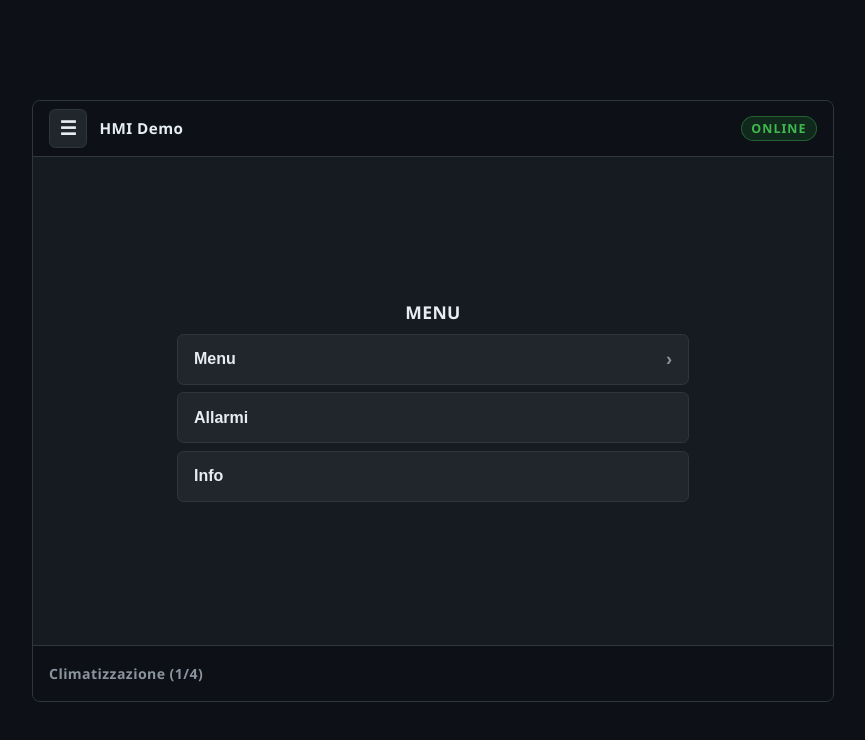
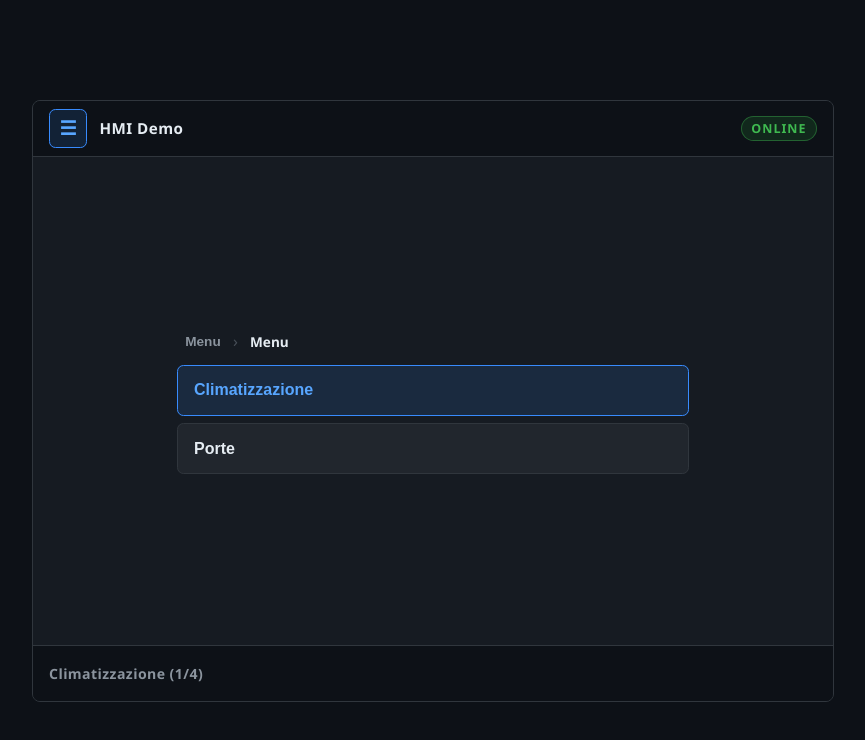
Before and after one commit to mad4j/hmi-demo, a Vue app: page / in a window 1280 px wide. Both pictures are taken after a click on the button "Apri menu". Shown: the top 740 px of the page, without its empty margins (208-1073 px from the left). Built offline with nearby package versions, Linux system fonts and the light colour scheme.

Commit message:
feat: highlight menu button, breadcrumb hierarchy, reopen at current page
Agent-Logs-Url: https://github.com/mad4j/hmi-demo/sessions/1b5126d1-df8c-4ba9-8276-3779650ce6ef

Co-authored-by: mad4j <1510799+mad4j@users.noreply.github.com>

```diff
--- a/src/App.vue
+++ b/src/App.vue
@@ -195,10 +195,23 @@ const parameterValues = reactive(
   Object.fromEntries(uniqueParameters.map((p) => [p.id, sampleValues[p.id] ?? null])),
 )
 
+const findPathToPage = (pages, targetId, currentPath = []) => {
+  for (const page of pages) {
+    if (page.id === targetId) {
+      return currentPath
+    }
+    if (page.submenus?.length) {
+      const result = findPathToPage(page.submenus, targetId, [...currentPath, page.id])
+      if (result !== null) return result
+    }
+  }
+  return null
+}
+
 const toggleMenuMode = () => {
   menuModeEnabled.value = !menuModeEnabled.value
   if (menuModeEnabled.value) {
-    menuPath.value = []
+    menuPath.value = findPathToPage(menuConfig.pages, currentPageId.value) ?? []
   }
 }
 
@@ -214,6 +227,19 @@ const pageCounterLabel = computed(() => {
   const total = selectablePages.length || 1
   return `${safeIndex}/${total}`
 })
+
+const breadcrumbs = computed(() => {
+  const crumbs = [{ id: null, label: 'Menu' }]
+  for (const id of menuPath.value) {
+    const item = findPageById(menuConfig.pages, id)
+    if (item) crumbs.push({ id, label: item.label })
+  }
+  return crumbs
+})
+
+const navigateToBreadcrumb = (index) => {
+  menuPath.value = menuPath.value.slice(0, index)
+}
 
 const visibleMenuItems = computed(() => getMenuItemsByPath(menuConfig.pages, menuPath.value))
 const currentMenuTitle = computed(() => {
@@ -263,13 +289,26 @@ const goToParentMenu = () => {
 
     <main class="content">
       <template v-if="menuModeEnabled">
-        <h1>{{ currentMenuTitle }}</h1>
-        <button v-if="menuPath.length" class="menu-back-button" type="button" @click="goToParentMenu">
-          ← Indietro
-        </button>
+        <nav class="menu-breadcrumb" aria-label="Percorso menu">
+          <template v-for="(crumb, i) in breadcrumbs" :key="crumb.id ?? 'root'">
+            <span v-if="i > 0" class="breadcrumb-sep" aria-hidden="true">›</span>
+            <button
+              v-if="i < breadcrumbs.length - 1"
+              type="button"
+              class="breadcrumb-item"
+              @click="navigateToBreadcrumb(i)"
+            >{{ crumb.label }}</button>
+            <span v-else class="breadcrumb-item breadcrumb-item--current">{{ crumb.label }}</span>
+          </template>
+        </nav>
         <ul class="menu-list">
           <li v-for="item in visibleMenuItems" :key="item.id">
-            <button class="menu-item" type="button" @click="selectMenuItem(item)">
+            <button
+              class="menu-item"
+              :class="{ 'menu-item--current': item.id === currentPageId }"
+              type="button"
+              @click="selectMenuItem(item)"
+            >
               <span>{{ item.label }}</span>
               <span v-if="item.submenus.length" class="submenu-indicator" aria-hidden="true">›</span>
             </button>
@@ -382,6 +421,12 @@ button:active {
   border-color: #388bfd;
 }
 
+.icon-button[aria-pressed='true'] {
+  background: #388bfd22;
+  border-color: #388bfd;
+  color: #58a6ff;
+}
+
 .icon-button {
   width: 2.4rem;
   height: 2.4rem;
@@ -403,15 +448,48 @@ button:active {
   font-weight: 600;
 }
 
+/* ── Menu breadcrumb ────────────────────────────────────── */
+.menu-breadcrumb {
+  display: flex;
+  align-items: center;
+  gap: 0.25rem;
+  flex-wrap: wrap;
+  width: min(100%, 32rem);
+}
+
+.breadcrumb-item {
+  font-size: 0.85rem;
+  font-weight: 600;
+  color: #8b949e;
+  padding: 0.2rem 0.45rem;
+  min-height: unset;
+  border: 1px solid transparent;
+  background: transparent;
+  border-radius: 0.3rem;
+  transition: color 0.12s, background 0.12s;
+}
+
+.breadcrumb-item:not(.breadcrumb-item--current):hover {
+  color: #e6edf3;
+  background: #21262d;
+  border-color: #30363d;
+}
+
+.breadcrumb-item--current {
+  color: #e6edf3;
+  cursor: default;
+  display: inline-flex;
+  align-items: center;
+}
+
+.breadcrumb-sep {
+  color: #484f58;
+  font-size: 1rem;
+  line-height: 1;
+  user-select: none;
+}
+
 /* ── Menu list ──────────────────────────────────────────── */
-h1 {
-  font-size: 1.1rem;
-  font-weight: 700;
-  color: #e6edf3;
-  margin: 0;
-  letter-spacing: 0.02em;
-  text-transform: uppercase;
-}
 
 .menu-list {
   width: min(100%, 32rem);
@@ -443,11 +521,10 @@ h1 {
   border-color: #388bfd;
 }
 
-.menu-back-button {
-  min-height: 2.6rem;
-  padding: 0 0.9rem;
-  color: #8b949e;
-  font-size: 0.9rem;
+.menu-item--current {
+  border-color: #388bfd;
+  background: #388bfd22;
+  color: #58a6ff;
 }
 
 .submenu-indicator {
```
